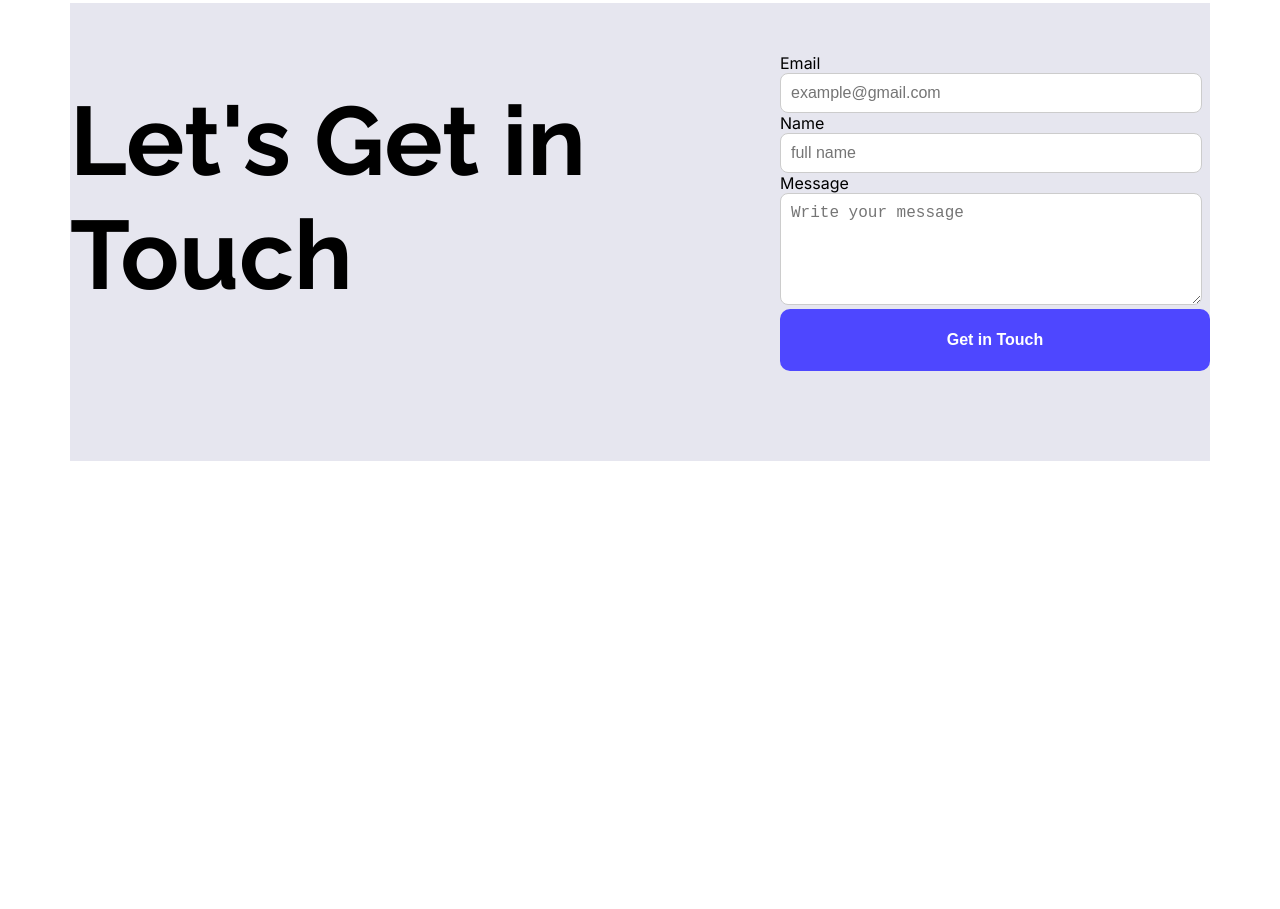
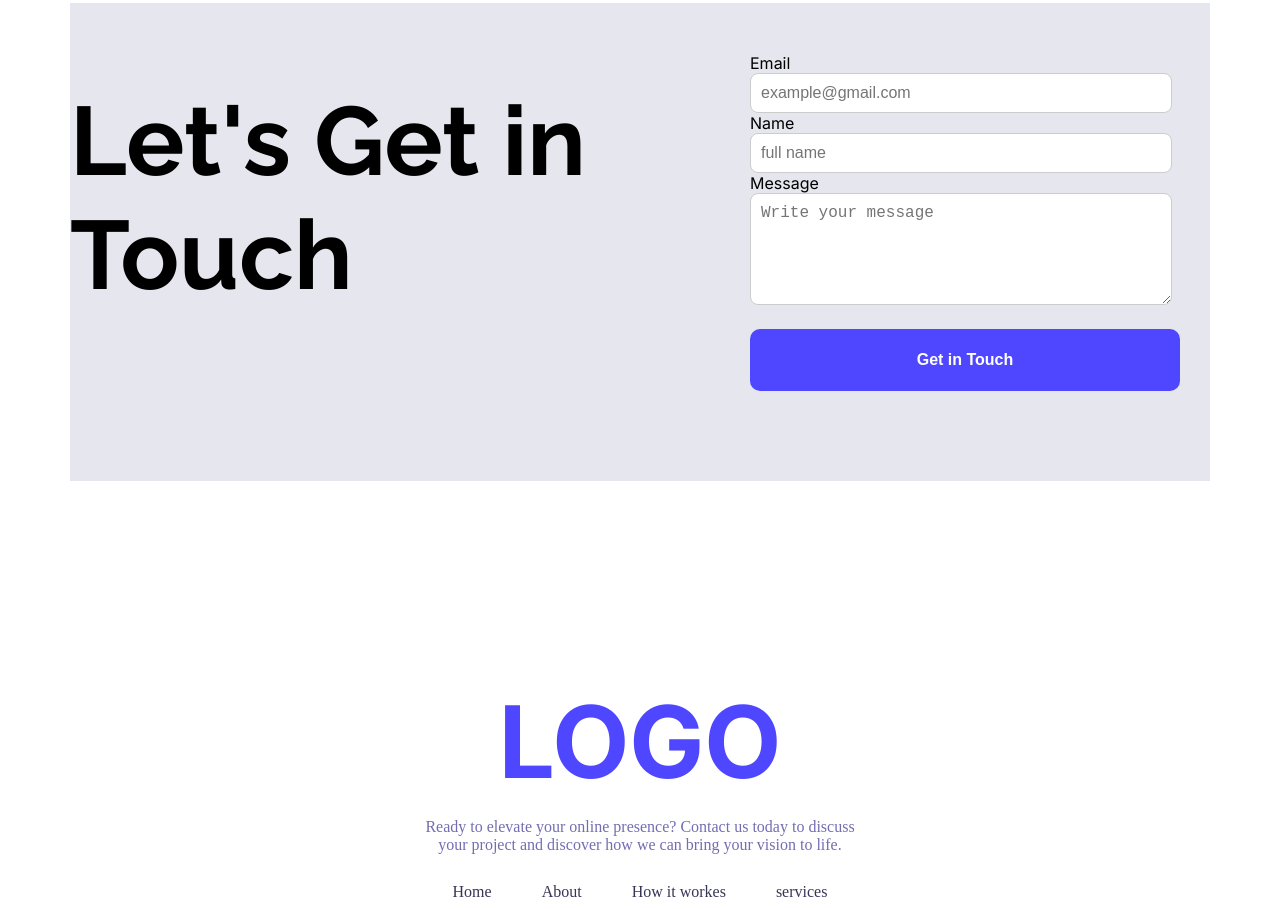
Before and after one commit to sarwarx369/ph-assignment-1, a plain HTML site: page index.html in a window 1280 px wide. Shown: the part 2421-3330 px from the top of the page. Before the commit the page ends 3082 px from the top, so only its background shows below. Drawn offline with Linux system fonts and the light colour scheme.

Commit message:
footer section and buton animation added

```diff
--- a/index.html
+++ b/index.html
@@ -149,10 +149,20 @@
             <input type="text" placeholder="full name"><br>
             <label for="message">Message</label><br>
             <textarea placeholder="Write your message" name="message" id="message" cols="50" rows="5"></textarea><br>
+            <br>
             <button class="button-primary get-in-button">Get in Touch</button>
           </div>
+        </div>
+    </section>
 
-
+    <section class="footer">
+        <h1 class="inter-fname footer-logo">LOGO</h1>
+        <p class="footer-description">Ready to elevate your online presence? Contact us today to discuss <br>your project and discover how we can bring your vision to life.</p>
+        <div class="footer-nav">
+           <div><a href="">Home</a></div>
+           <div><a href="">About</a></div>
+           <div><a href="">How it workes</a></div>
+            <div><a href="">services</a></div>
         </div>
     </section>
 </main>
--- a/logo.css
+++ b/logo.css
@@ -225,6 +225,7 @@ margin: 0 auto;
 gap: 15px;
 padding-top: 50px;
 margin-bottom: 90px;
+padding-right: 30px;
 }
 .get-in-button{
     width: 430px;
@@ -242,3 +243,37 @@ margin-bottom: 90px;
     border: 1px solid #ccc;
     font-size: 16px;
 }
+
+/* footer section*/
+.footer-logo{
+    font-size: 100px;
+    color: #4E47FF;
+    text-align: center;
+    margin-bottom: 0px;
+}
+.footer-description{
+    color: #736DB2;
+
+    height: 49px;
+    text-align: center;
+}
+    .footer-nav{
+        display: flex;
+        gap: 50px;
+        justify-content: center;
+    }
+    .footer-nav a {
+        text-decoration: none;
+        color: #373556;
+    }
+    .footer-nav a:hover{
+        text-decoration: underline;
+        color: #302ecf;
+    }
+
+    /* button animation */
+.button-primary:hover {
+    background-color: #48824f;
+    transform: translateY(-3px) scale(1.05);
+    box-shadow: 0 8px 20px rgba(78, 71, 255, 0.3);
+}
```
